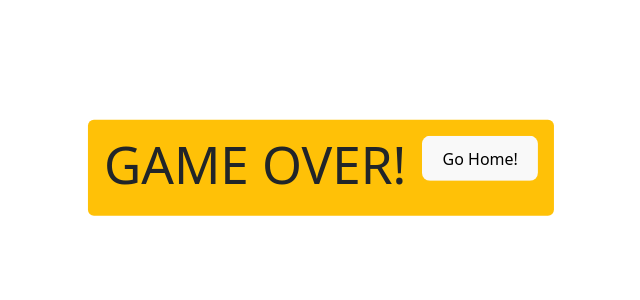
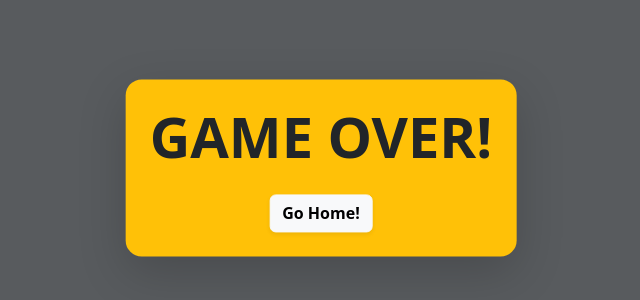
Before and after one commit to JonanLowe/une-frontend, a React (Vite) app in the folder une-frontend/: page /gameOver in a window 1280 px wide. Shown: the part 232-532 px from the top of the page, without its empty margins (319-959 px from the left). Built offline with nearby package versions, Linux system fonts and the light colour scheme; the HTML template or start-up script is replaced by a standard one.

Commit message:
style the game over screen and darken thebg

```diff
--- a/une-frontend/src/components/GameOver.jsx
+++ b/une-frontend/src/components/GameOver.jsx
@@ -3,12 +3,21 @@ import {Link} from "react-router-dom"
 export default function GameOver(){
 
     return    (
-      <div className="position-absolute top-50 start-50 translate-middle bg-warning p-3 rounded d-flex gap-3">
-
-       <h1>GAME OVER!</h1>
-       <Link to={'/'}>
-         <button id="return-home" onClick={() => {}}> Go Home! </button>
-      </Link>
+      <div className="position-absolute top-0 start-0 w-100 h-100 bg-dark bg-opacity-75">
+      <div className="position-absolute top-50 start-50 translate-middle text-center">
+      <div className="bg-warning p-4 rounded-4 shadow-lg" style={{ minWidth: '300px' }}>
+        <h1 className="display-4 mb-4 fw-bold">GAME OVER!</h1>
+        <Link to={'/'} className="text-decoration-none">
+          <button
+            id="return-home"
+            className="btn btn-light shadow-sm fw-semibold"
+            onClick={() => {}}
+          >
+            Go Home!
+          </button>
+        </Link>
+      </div>
     </div>
-   )
-   }
+    </div>
+  );
+}
```
